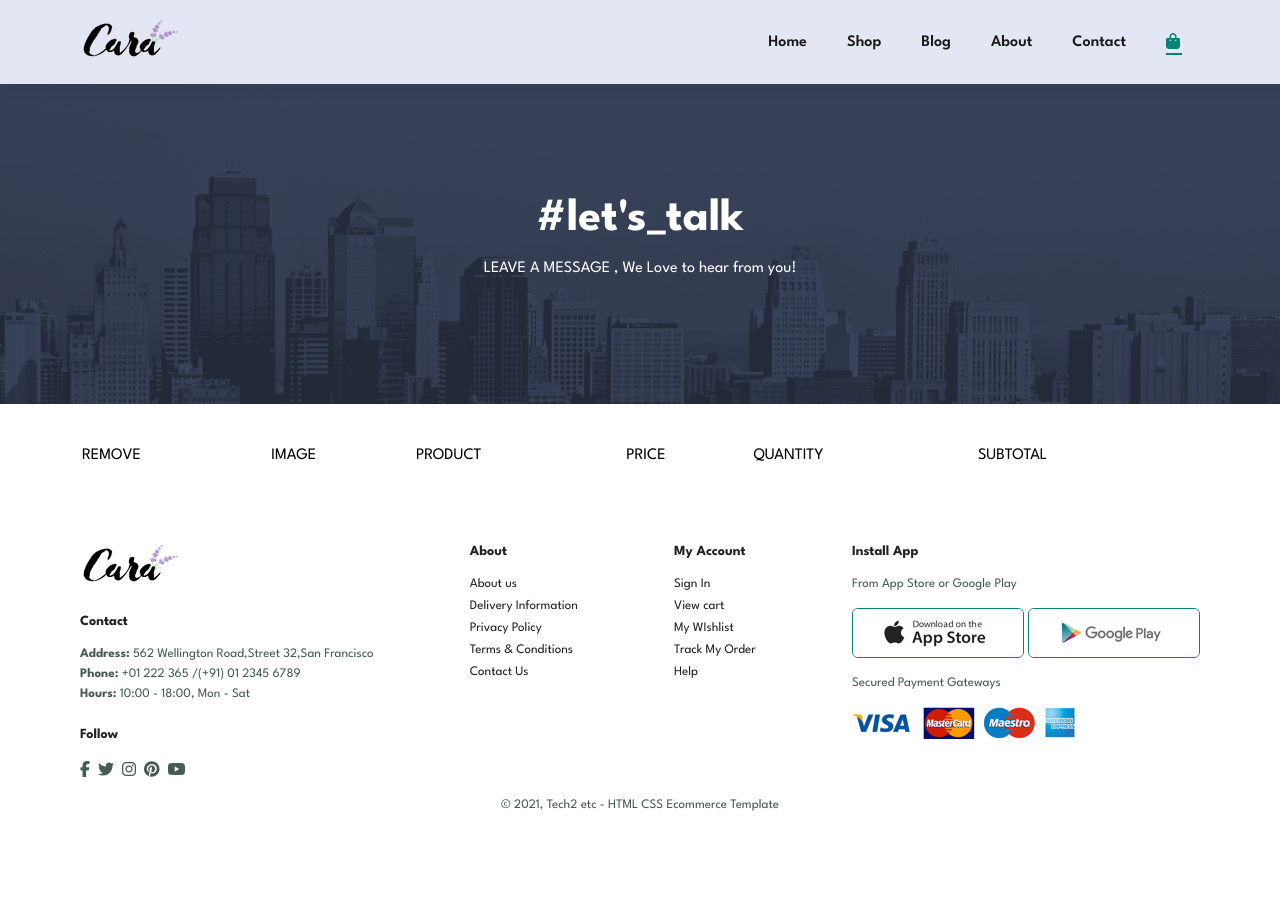
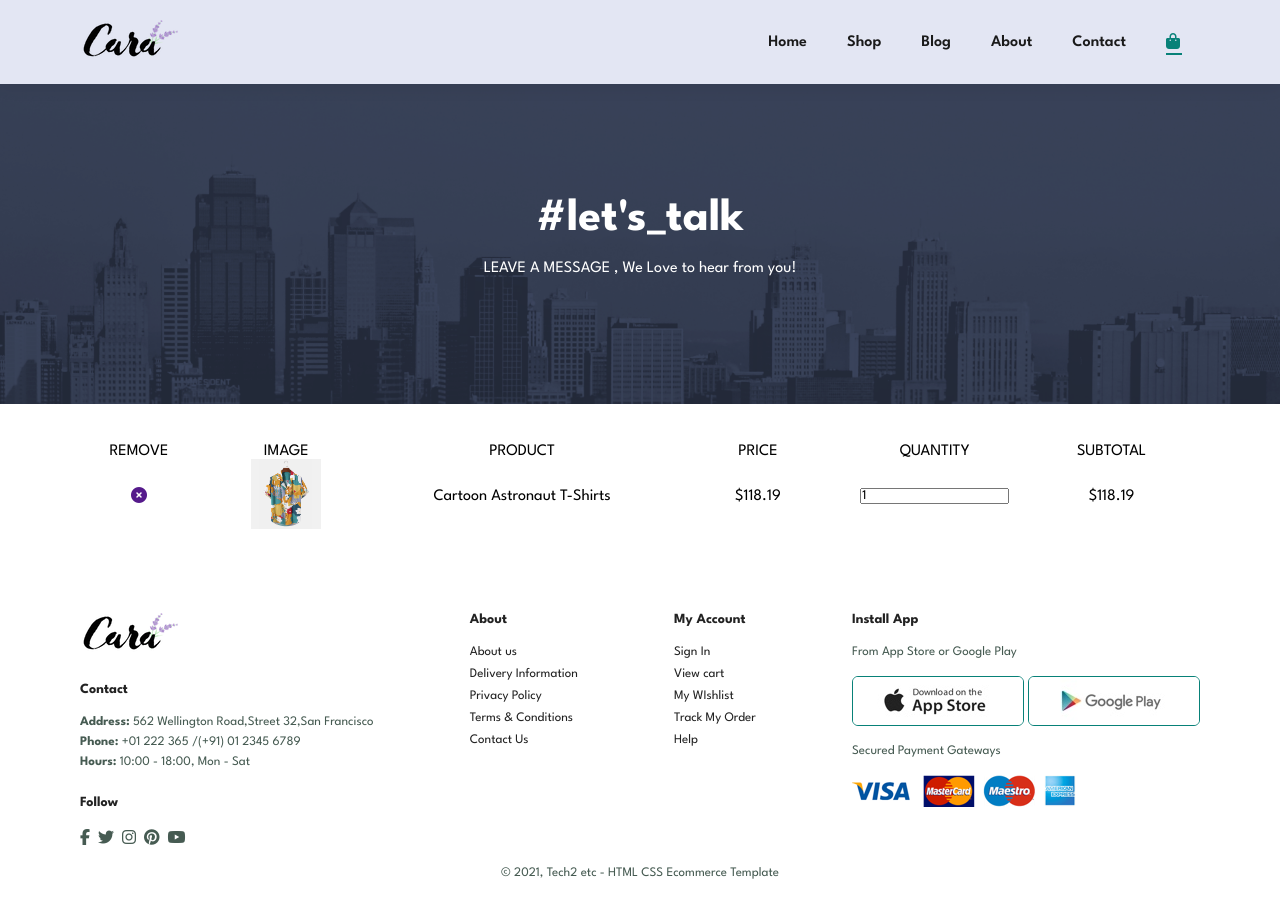
Before and after one commit to Ayush202Patel/Cara, a plain HTML site: page cart.html in a window 1280 px wide. Before the commit the page ends 859 px from the top, so only its background shows below. Drawn offline with Linux system fonts and the light colour scheme; a web font is replaced by a local one.

Commit message:
Updated table

```diff
--- a/cart.html
+++ b/cart.html
@@ -33,7 +33,7 @@
     </section>
     <section id="cart" class="section-p1">
         <table width="100%">
-            <th>
+            <thead>
                 <tr>
                     <td>REMOVE</td>
                     <td>IMAGE</td>
@@ -42,7 +42,17 @@
                     <td>QUANTITY</td>
                     <td>SUBTOTAL</td>
                 </tr>
-            </th>
+            </thead>
+            <tbody>
+                <tr>
+                    <td><a href=""><i class="fa-solid fa-times-circle"></i></a></td>
+                    <td><img src="./img/products/f1.jpg" alt=""></td>
+                    <td>Cartoon Astronaut T-Shirts</td>
+                    <td>$118.19</td>
+                    <td><input type="number" value="1"></td>
+                    <td>$118.19</td>
+                </tr>
+            </tbody>
         </table>
     </section>
     <footer class="section-p1">
--- a/style.css
+++ b/style.css
@@ -707,6 +707,35 @@ footer .copyright{
     font-weight: 600;
     color: #000;
 }
+
+#cart table{
+    width: 100%;
+    border-collapse: collapse;
+    table-layout: fixed;
+    white-space: nowrap;
+}
+#cart table img{
+    width: 70px;
+}
+#cart table td:nth-child(1){
+    width: 100px;
+    text-align: center;
+}
+#cart table td:nth-child(2){
+    width: 150px;
+    text-align: center;
+}
+#cart table td:nth-child(3){
+    width: 250px;
+    text-align: center;
+}
+#cart table td:nth-child(4),
+#cart table td:nth-child(5),
+#cart table td:nth-child(6){
+    width: 150px;
+    text-align: center;
+}
+
 @media (max-width:799px) {
     .section-p1 {
         padding: 40px 40px;
```
